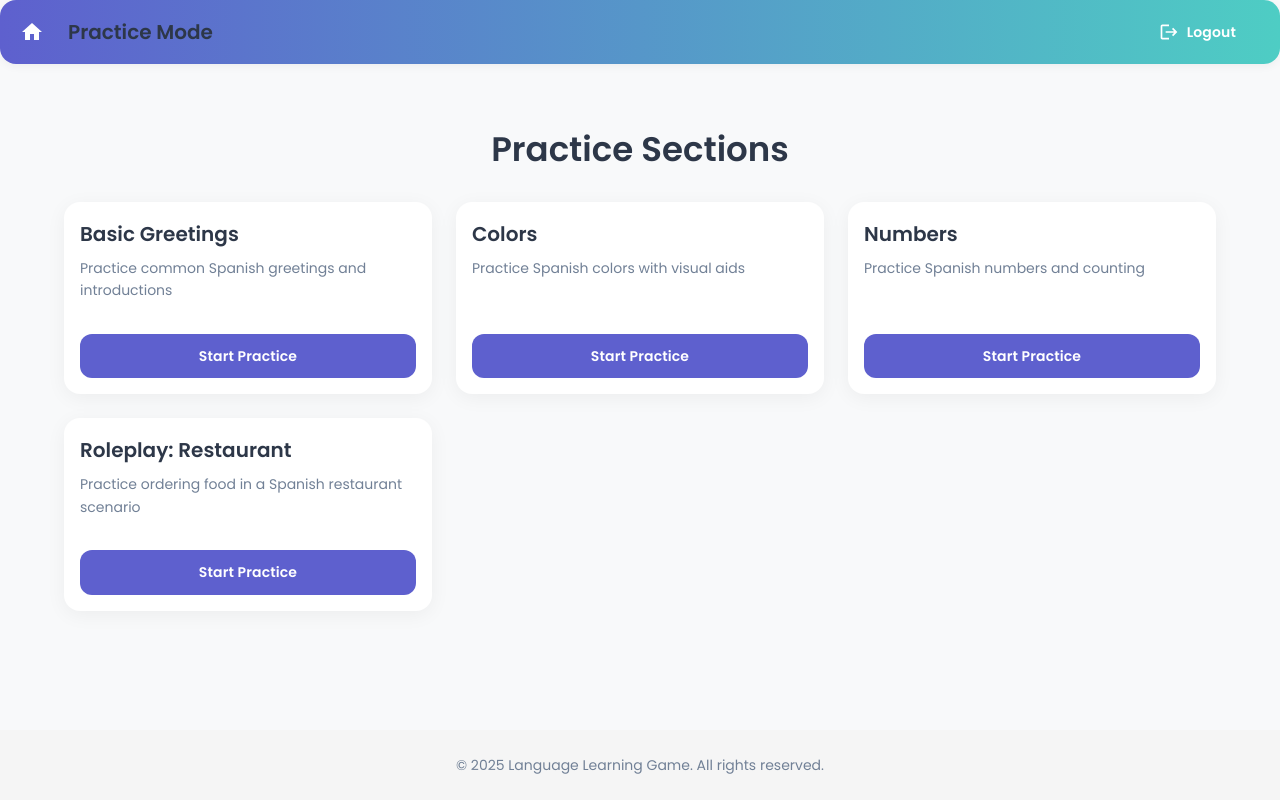
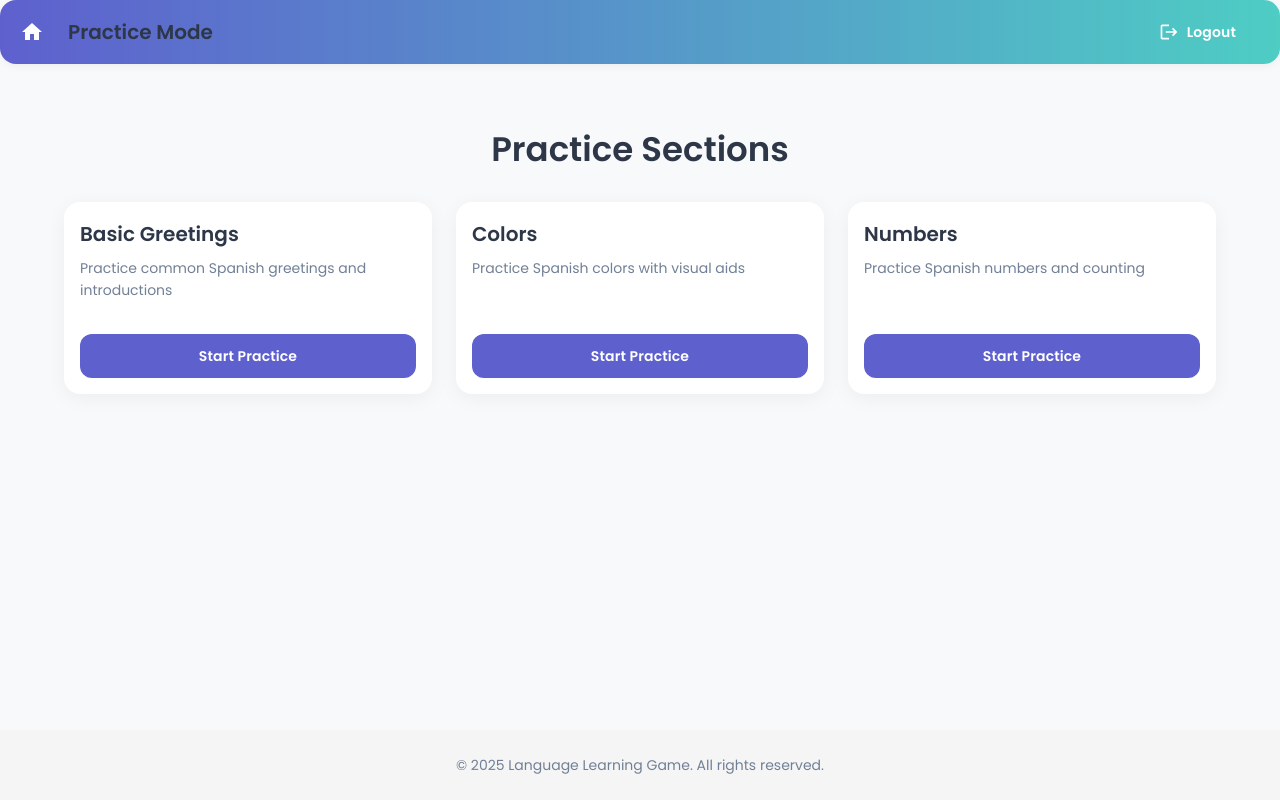
Before and after one commit to AdairBarronAgenticStudios/Language-Learning-, a React (Create React App) app in the folder language-learning-game/: page /practice in a window 1280 px wide. Built offline with nearby package versions, Linux system fonts and the light colour scheme; no server answers; the database is empty; sample sign-in values are in the browser's storage.

Commit message:
Remove Roleplay: Restaurant from practice sections

```diff
--- a/language-learning-game/src/pages/Practice.tsx
+++ b/language-learning-game/src/pages/Practice.tsx
@@ -10,7 +10,6 @@ import Layout from '../components/Layout';
 import BasicGreetingsGame from '../components/game/BasicGreetingsGame';
 import ColorsGame from '../components/game/ColorsGame';
 import NumbersGame from '../components/game/NumbersGame';
-import RoleplayGame from '../components/game/RoleplayGame';
 
 interface PracticeSection {
   id: string;
@@ -37,12 +36,6 @@ const practiceSections: PracticeSection[] = [
     title: 'Numbers',
     description: 'Practice Spanish numbers and counting',
     component: NumbersGame
-  },
-  {
-    id: 'roleplay_restaurant',
-    title: 'Roleplay: Restaurant',
-    description: 'Practice ordering food in a Spanish restaurant scenario',
-    component: RoleplayGame
   }
 ];
 
```
